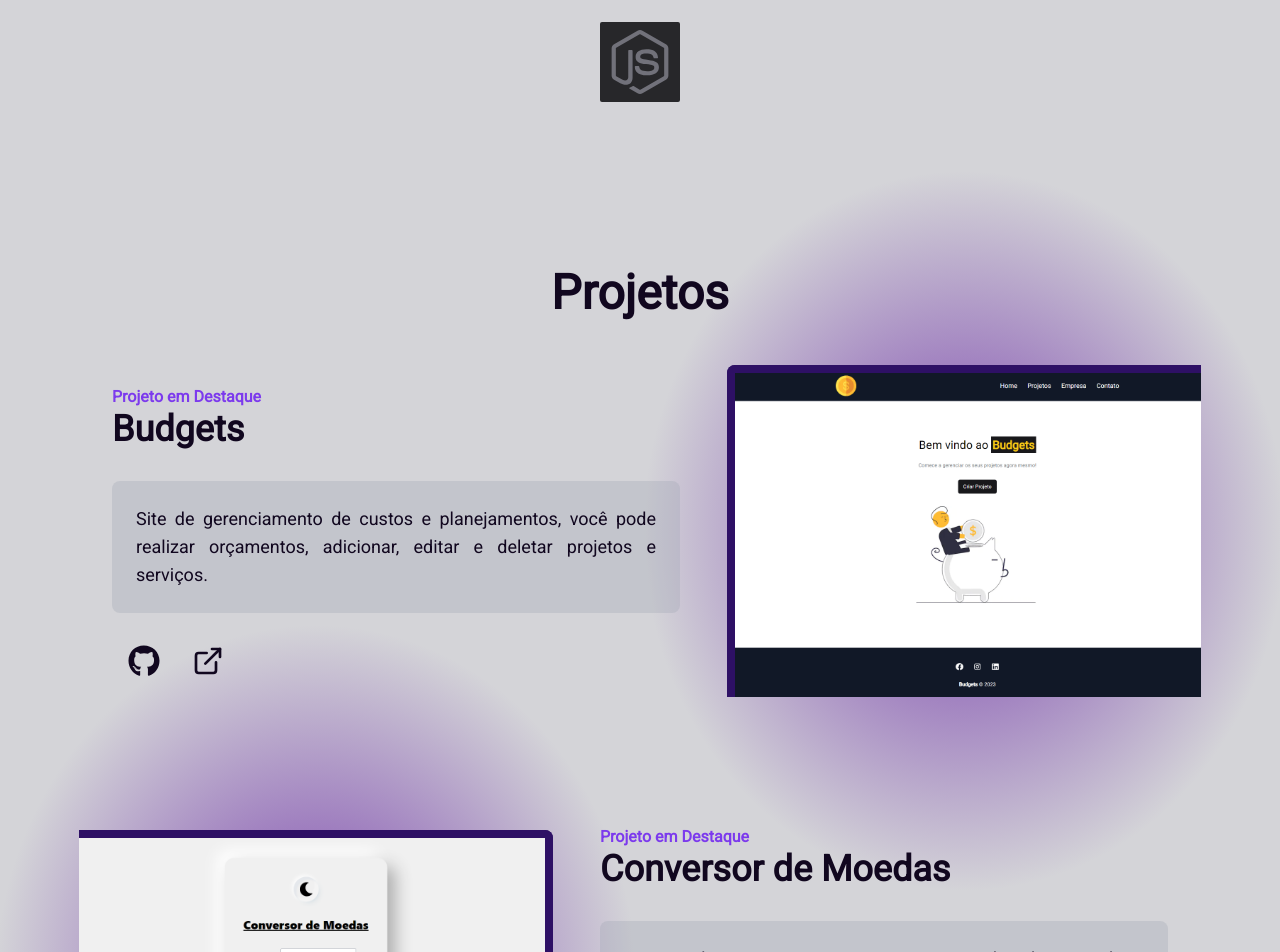
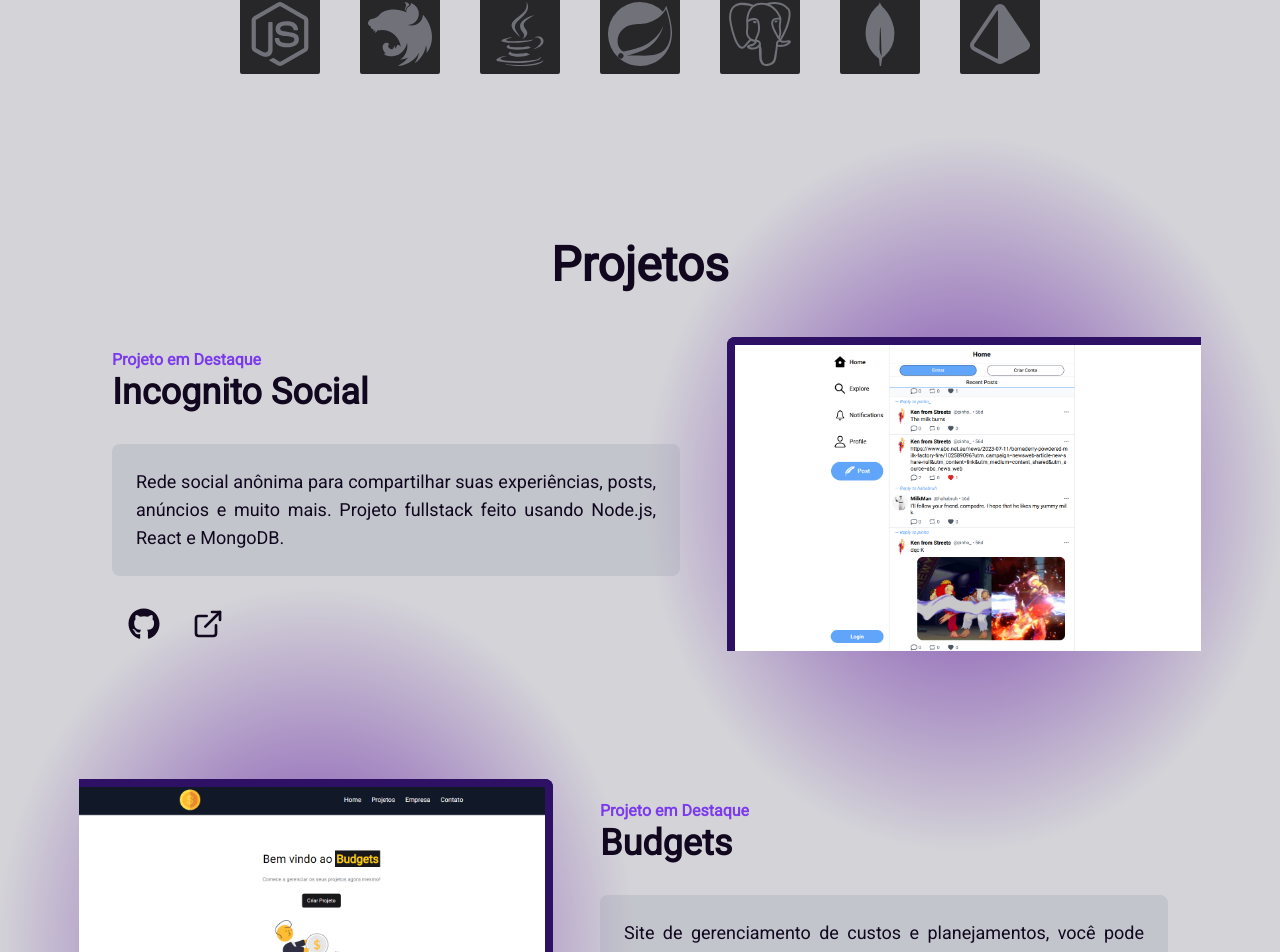
Before and after one commit to matheus-kiyoshi/matheuskiyoshi, a Next.js app: page / in a window 1280 px wide. Shown: the part 1579-2531 px from the top of the page. Built offline with nearby package versions, Linux system fonts and the light colour scheme; a web font is replaced by a local one.

Commit message:
fix: text fix and new techs and projects

```diff
--- a/src/app/components/Main/About/About.tsx
+++ b/src/app/components/Main/About/About.tsx
@@ -19,10 +19,10 @@ export default function About() {
     >
       <div className="w-3/4 lg:w-[896px]">
         <Title />
-        <Designation text="Atualmente, estudante de Desenvolvimento de Sistemas na ETEC" />
+        <Designation text="Atualmente, estudando Análise e Desenvolvimento de Sistemas" />
       </div>
       <div className="w-3/4 lg:w-[896px]">
-        <Description text="Um desenvolvedor buscando aprimorar suas habilidades e aprender novas tecnologias. Meu objetivo com a programação é criar experiências digitais envolventes e memoráveis. Busco constantemente aprender e evoluir, atualmente sou autodidata na programação, se não sei, aprendo. Estudo Desenvolvimento de Sistemas na ETEC e tenho experiência em desenvolvimento web." />
+        <Description text="Um desenvolvedor buscando aprimorar suas habilidades e aprender novas tecnologias. Meu objetivo com a programação é criar experiências digitais envolventes e memoráveis. Busco constantemente aprender e evoluir, atualmente sou autodidata na programação, se não sei, aprendo. Tenho experiência em desenvolvimento web com a stack MERN." />
       </div>
     </div>
   )
--- a/src/app/components/Main/About/Title.tsx
+++ b/src/app/components/Main/About/Title.tsx
@@ -5,7 +5,7 @@ export default function Title() {
   return (
     <p className="text-3xl md:text-5xl text-start lg:text-start lg:pl-8">
       <TypeAnimation
-        sequence={['Sou um Desenvolvedor Front-End.', 1500, 'Sou um ', 1500]}
+        sequence={['Sou um Desenvolvedor FullStack.', 1500, 'Sou um ', 1500]}
         repeat={Infinity}
         speed={30}
       />
--- a/src/app/components/Main/Cover/CVButton.tsx
+++ b/src/app/components/Main/Cover/CVButton.tsx
@@ -2,7 +2,7 @@
 
 export const CVButton = () => {
   const handleClick = () => {
-    console.log('não disponível')
+    alert('Em breve')
   }
 
   return (
--- a/src/app/components/Main/Technologies/Technologies.tsx
+++ b/src/app/components/Main/Technologies/Technologies.tsx
@@ -2,15 +2,21 @@ import {
   SiCss3,
   SiHtml5,
   SiJavascript,
+  SiMongodb,
+  SiNestjs,
   SiNextdotjs,
   SiNodedotjs,
+  SiPostgresql,
   SiReact,
+  SiSpring,
   SiStyledcomponents,
   SiTailwindcss,
   SiTypescript,
 } from 'react-icons/si'
 import { twMerge } from 'tailwind-merge'
 import { IconRoot } from './IconRoot'
+import { FaJava } from 'react-icons/fa'
+import { IoPrism } from 'react-icons/io5'
 
 export default function Technologies() {
   const iconPatternStyle =
@@ -65,6 +71,36 @@ export default function Technologies() {
             className={twMerge(iconPatternStyle, 'hover:text-green-400')}
           />
         </IconRoot>
+        <IconRoot name="NestJS">
+          <SiNestjs
+            className={twMerge(iconPatternStyle, 'hover:text-red-500')}
+          />
+        </IconRoot>
+        <IconRoot name="Java">
+          <FaJava
+            className={twMerge(iconPatternStyle, 'hover:text-blue-400')}
+          />
+        </IconRoot>
+        <IconRoot name="Java Spring">
+          <SiSpring
+            className={twMerge(iconPatternStyle, 'hover:text-green-500')}
+          />
+        </IconRoot>
+        <IconRoot name="PostgreSQL">
+          <SiPostgresql
+            className={twMerge(iconPatternStyle, 'hover:text-blue-600')}
+          />
+        </IconRoot>
+        <IconRoot name="MongoDB">
+          <SiMongodb
+            className={twMerge(iconPatternStyle, 'hover:text-green-500')}
+          />
+        </IconRoot>
+        <IconRoot name="Prisma ORM">
+          <IoPrism
+            className={twMerge(iconPatternStyle, 'hover:text-green-500')}
+          />
+        </IconRoot>
       </div>
     </>
   )
--- a/src/app/page.tsx
+++ b/src/app/page.tsx
@@ -4,7 +4,7 @@ import Cover from './components/Main/Cover/Cover'
 import Projects from './components/Main/Projects/Projects'
 import Technologies from './components/Main/Technologies/Technologies'
 import card1 from '@/../public/card1.png'
-import card2 from '@/../public/card2.png'
+import card3 from '@/../public/card3.png'
 
 export default function Home() {
   return (
@@ -25,7 +25,7 @@ export default function Home() {
         <div className="flex flex-col justify-center items-center gap-56 sm:gap-28 lg:gap-32">
           <article
             id="technologies"
-            className="w-3/4 h-96 flex flex-col gap-5 justify-evenly items-center z-10"
+            className="w-3/4 sm:h-96 flex flex-col gap-5 justify-evenly items-center z-10"
           >
             <Technologies />
           </article>
@@ -35,21 +35,21 @@ export default function Home() {
           >
             <Projects
               FirstProject
+              imageURL={card3}
+              title="Incognito Social"
+              description="Rede social anônima para compartilhar suas experiências, posts, anúncios e muito mais. Projeto fullstack feito usando Node.js, React e MongoDB."
+              githubLink="https://github.com/matheus-kiyoshi/incognito-social"
+              siteLink="https://incognito-social-media.vercel.app"
+              reverse
+            />
+          </article>
+          <article className="w-screen flex flex-col justify-center items-center gap-12">
+            <Projects
               imageURL={card1}
               title="Budgets"
               description="Site de gerenciamento de custos e planejamentos, você pode realizar orçamentos, adicionar, editar e deletar projetos e serviços."
               githubLink="https://github.com/matheus-kiyoshi/budgets"
               siteLink="https://budgetsmk.vercel.app"
-              reverse
-            />
-          </article>
-          <article className="w-screen flex flex-col justify-center items-center gap-12">
-            <Projects
-              imageURL={card2}
-              title="Conversor de Moedas"
-              description="Site criado com ReactJS, Typescript e TailwindCSS, onde o usuário pode realizar a conversão de diversos valores, como o dólar, real, euro, libra e etc. Conta com Dark mode e modal em caso de erro na conversão."
-              githubLink="https://github.com/matheus-kiyoshi/exchange-api-reactjs"
-              siteLink="https://exchange-api-reactjs.vercel.app"
             />
           </article>
           <article
```
Also changed, not shown: public/card3.PNG (added).
